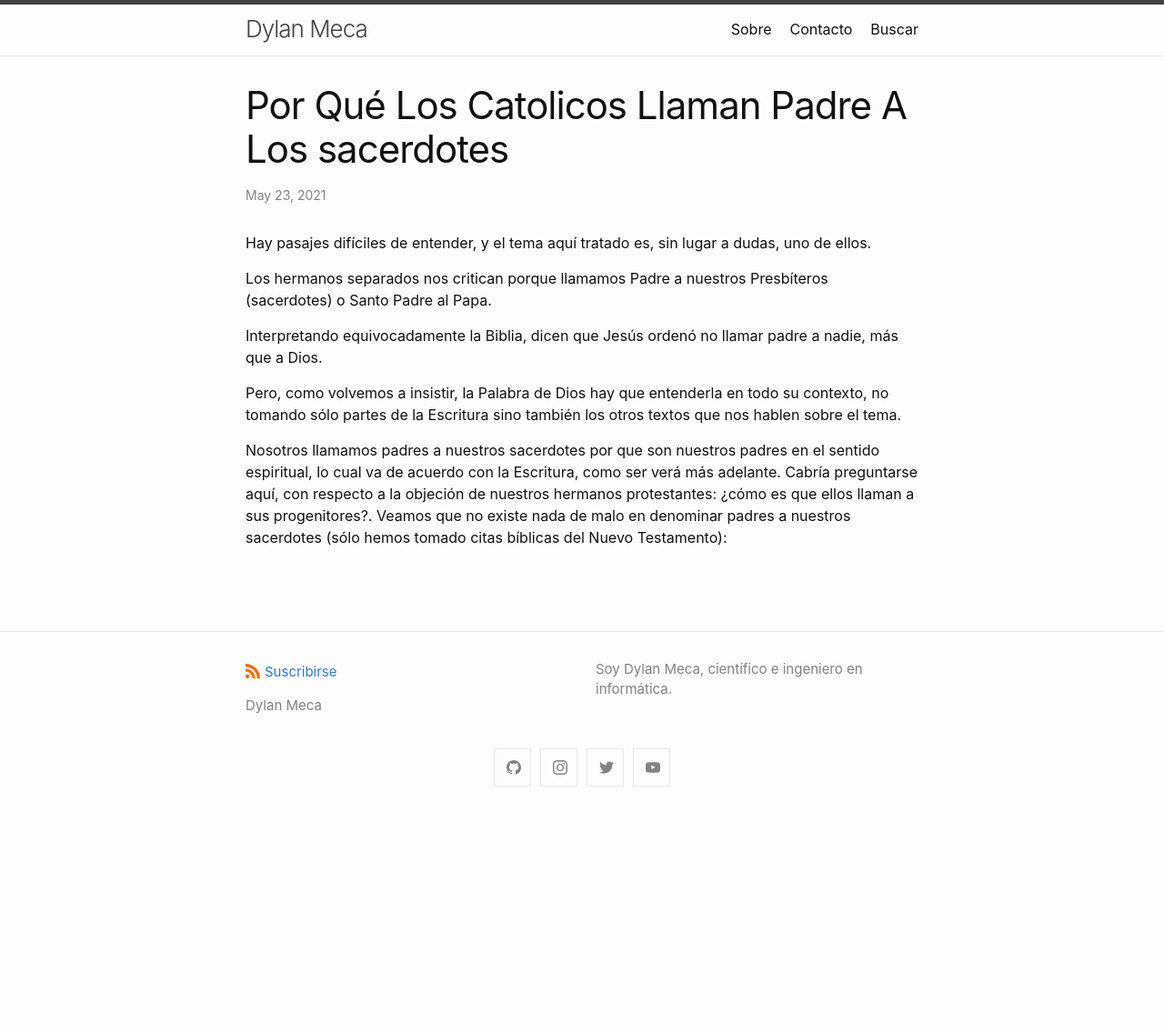
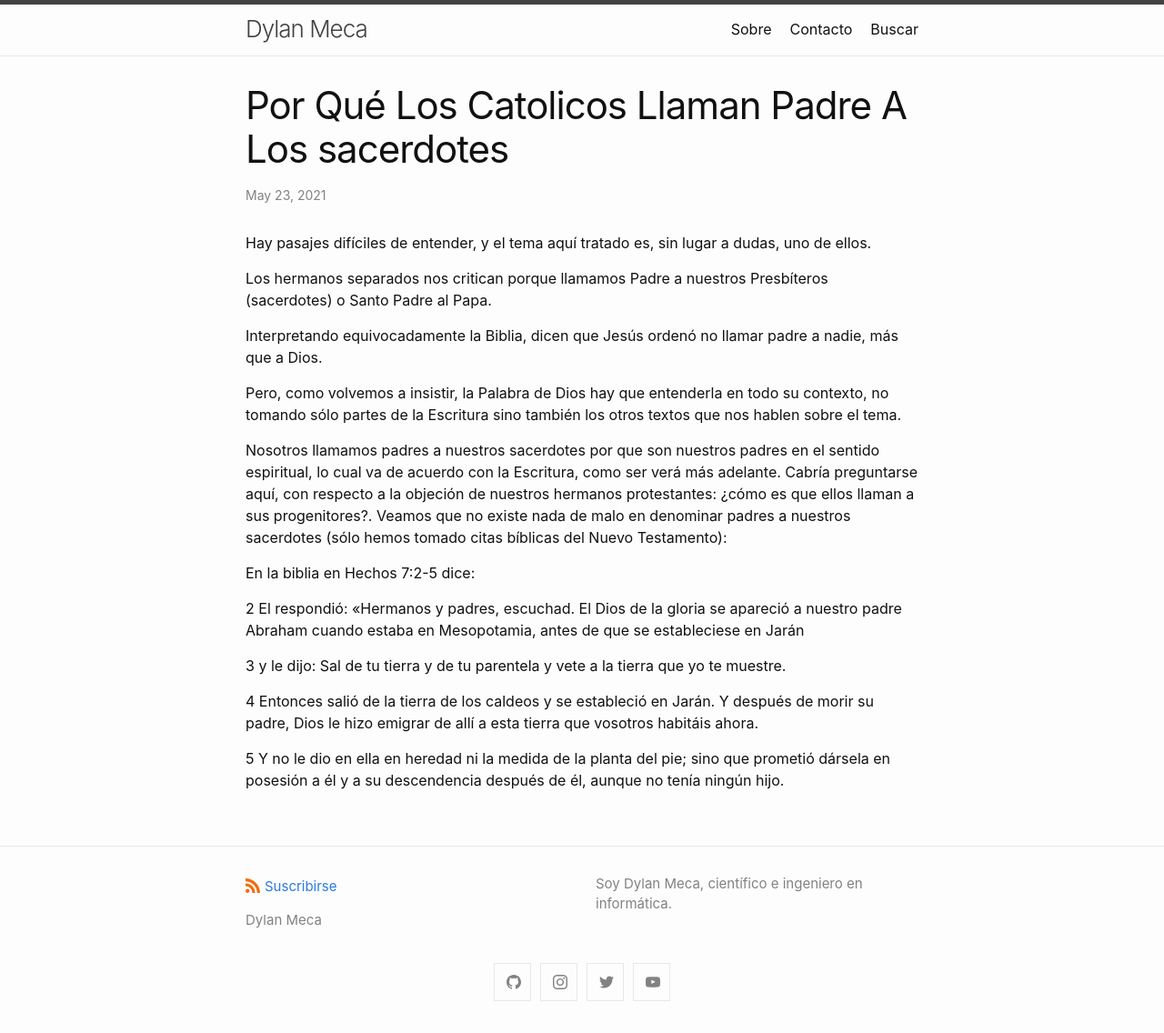
Before and after one commit to dylanmeca/dylanmeca.github.io, a Jekyll site: the page built from _posts/2021-05-23-Por-qué-los-catolicos-llaman-padre-a-los sacerdotes.md, in a window 1280 px wide. Shown: the whole page at 91% size. Built offline with Jekyll 4.4.1, drawn with Linux system fonts in a browser that asks for light colours; a script that is not in the unit is left out; comment, search, counter and statistics services are not loaded; before the commit the page ends 900 px from its top, so only the background shows below that.

Commit message:
Update 2021-05-23-Por-qué-los-catolicos-llaman-padre-a-los sacerdotes.md

```diff
--- a/_posts/2021-05-23-Por-qué-los-catolicos-llaman-padre-a-los sacerdotes.md
+++ b/_posts/2021-05-23-Por-qué-los-catolicos-llaman-padre-a-los sacerdotes.md
@@ -19,3 +19,13 @@ Interpretando equivocadamente la Biblia, dicen que Jesús ordenó no llamar padr
 Pero, como volvemos a insistir, la Palabra de Dios hay que entenderla en todo su contexto, no tomando sólo partes de la Escritura sino también los otros textos que nos hablen sobre el tema.
 
 Nosotros llamamos padres a nuestros sacerdotes por que son nuestros padres en el sentido espiritual, lo cual va de acuerdo con la Escritura, como ser verá más adelante. Cabría preguntarse aquí, con respecto a la objeción de nuestros hermanos protestantes: ¿cómo es que ellos llaman a sus progenitores?. Veamos que no existe nada de malo en denominar padres a nuestros sacerdotes (sólo hemos tomado citas bíblicas del Nuevo Testamento):
+
+En la biblia en Hechos 7:2-5 dice:
+
+2 El respondió: «Hermanos y padres, escuchad. El Dios de la gloria se apareció a nuestro padre Abraham cuando estaba en Mesopotamia, antes de que se estableciese en Jarán
+
+3 y le dijo: Sal de tu tierra y de tu parentela y vete a la tierra que yo te muestre.
+
+4 Entonces salió de la tierra de los caldeos y se estableció en Jarán. Y después de morir su padre, Dios le hizo emigrar de allí a esta tierra que vosotros habitáis ahora.
+
+5 Y no le dio en ella en heredad ni la medida de la planta del pie; sino que prometió dársela en posesión a él y a su descendencia después de él, aunque no tenía ningún hijo.
```
